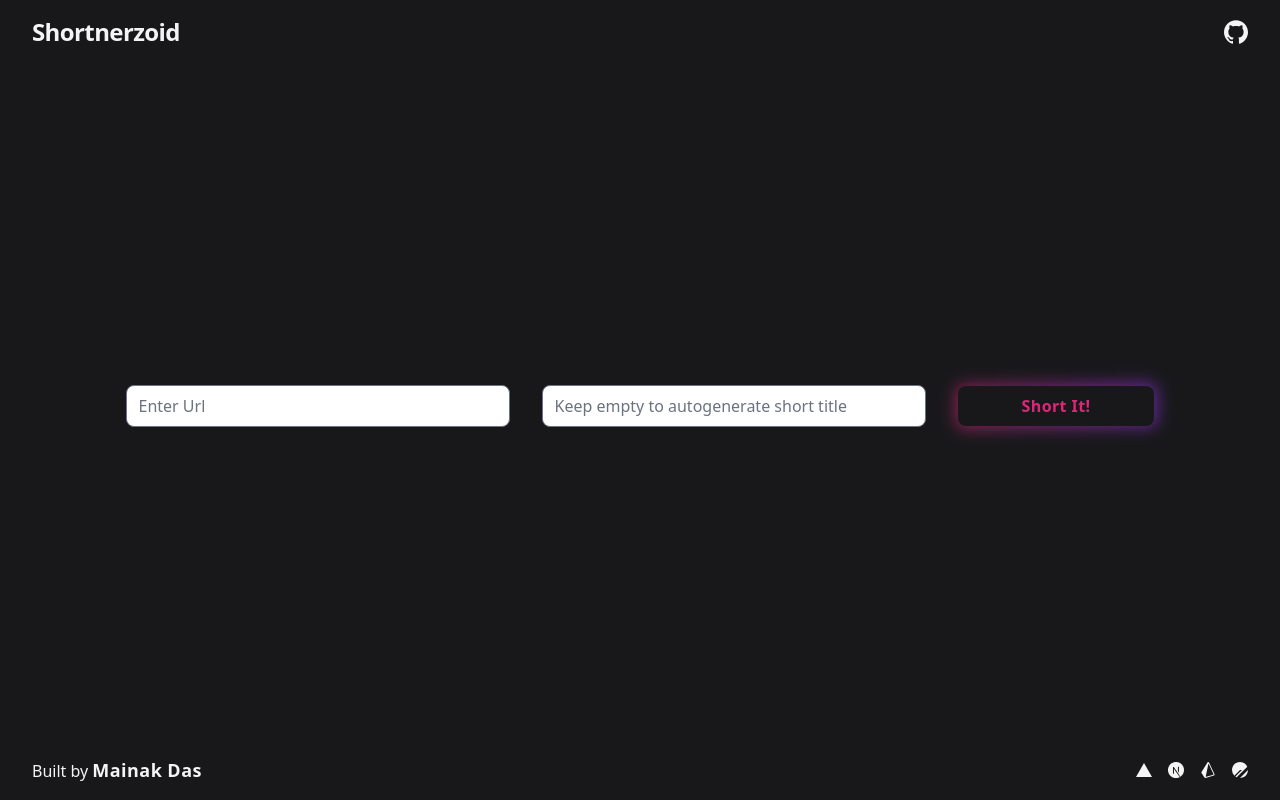
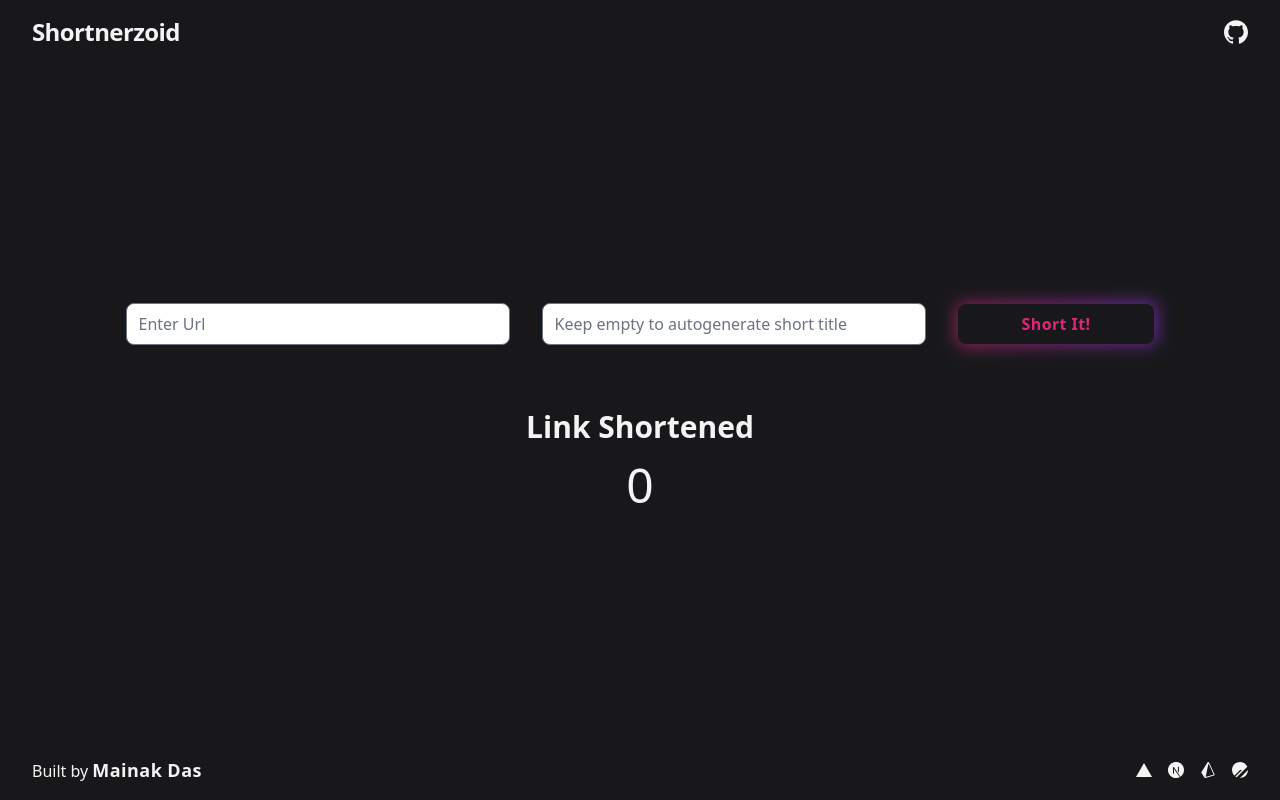
Before and after one commit to DawnMD/shortnerzoid, a Next.js app: page / in a window 1280 px wide. Built offline with nearby package versions, Linux system fonts and the light colour scheme; no server answers; the database is empty.

Commit message:
Feat: Use SWR and react count up

```diff
--- a/pages/index.tsx
+++ b/pages/index.tsx
@@ -4,6 +4,9 @@ import { yupResolver } from '@hookform/resolvers/yup';
 import * as yup from 'yup';
 import { useEffect, useState } from 'react';
 import create from '../endpoint/create';
+import { getStat } from '../endpoint/getStat';
+import useSWR from 'swr';
+import CountUp from 'react-countup';
 
 type UrlInput = {
   url: string;
@@ -24,6 +27,8 @@ const Home: NextPage = () => {
   const [loading, setLoading] = useState(false);
   const [slug, setSlug] = useState('');
   const [copy, setCopy] = useState(false);
+
+  const { data: linkCounter } = useSWR('/api/get-stat', getStat);
 
   const {
     register,
@@ -66,7 +71,7 @@ const Home: NextPage = () => {
   }, [copy]);
 
   return (
-    <div>
+    <div className='flex flex-col items-center gap-8'>
       {slug === '' ? (
         <form className='flex flex-col gap-2' onSubmit={handleSubmit(onSubmit)}>
           <p className='text-red-400'>{errors.url?.message}</p>
@@ -167,6 +172,15 @@ const Home: NextPage = () => {
           </div>
         </div>
       )}
+      {linkCounter && (
+        <div className='flex flex-col items-center gap-4 mt-8'>
+          <p className='text-3xl font-bold text-zinc-100'>Link Shortened</p>
+          <CountUp
+            end={linkCounter.total}
+            className='text-5xl font-medium text-zinc-100'
+          />
+        </div>
+      )}
     </div>
   );
 };
```
